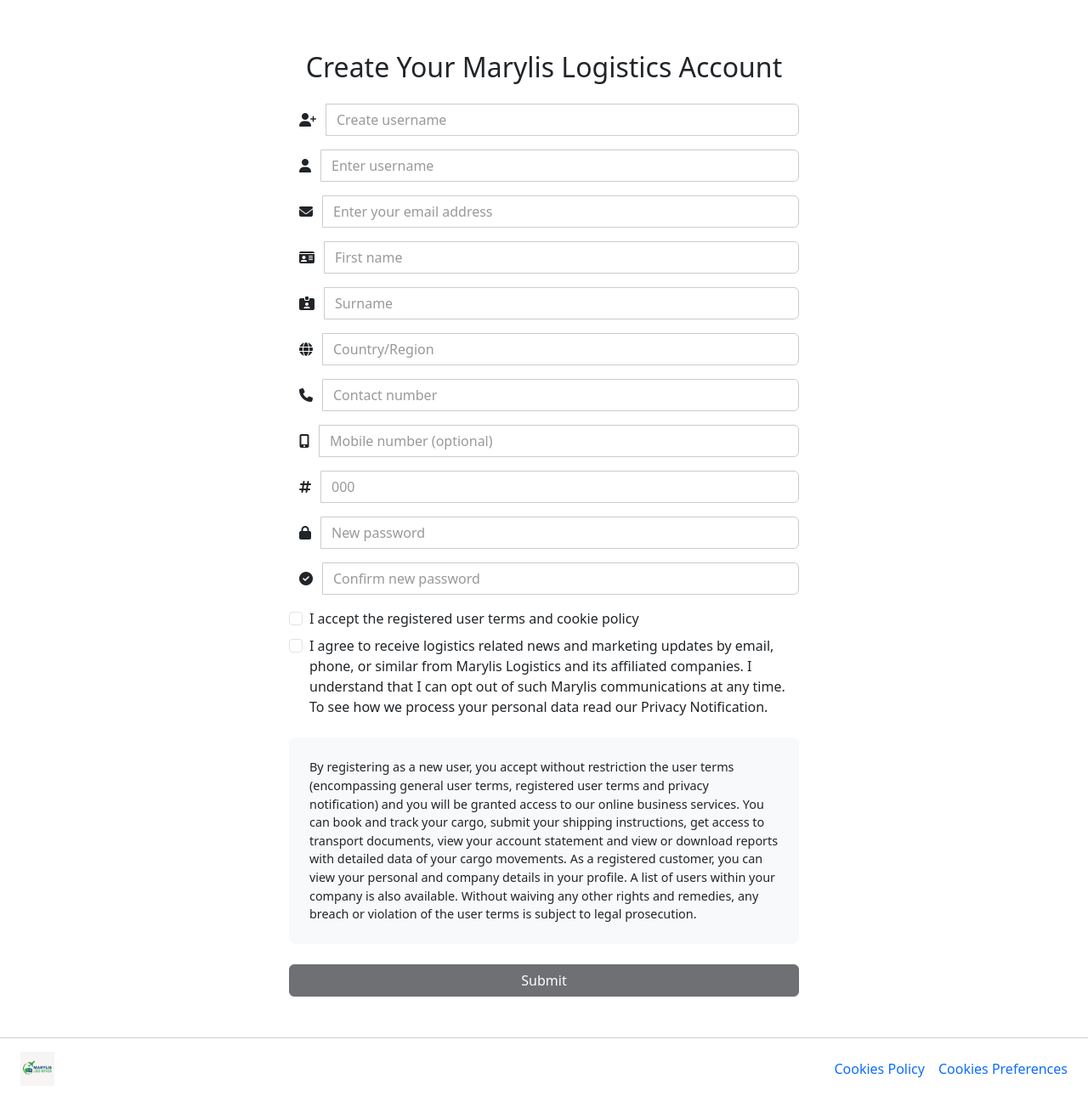
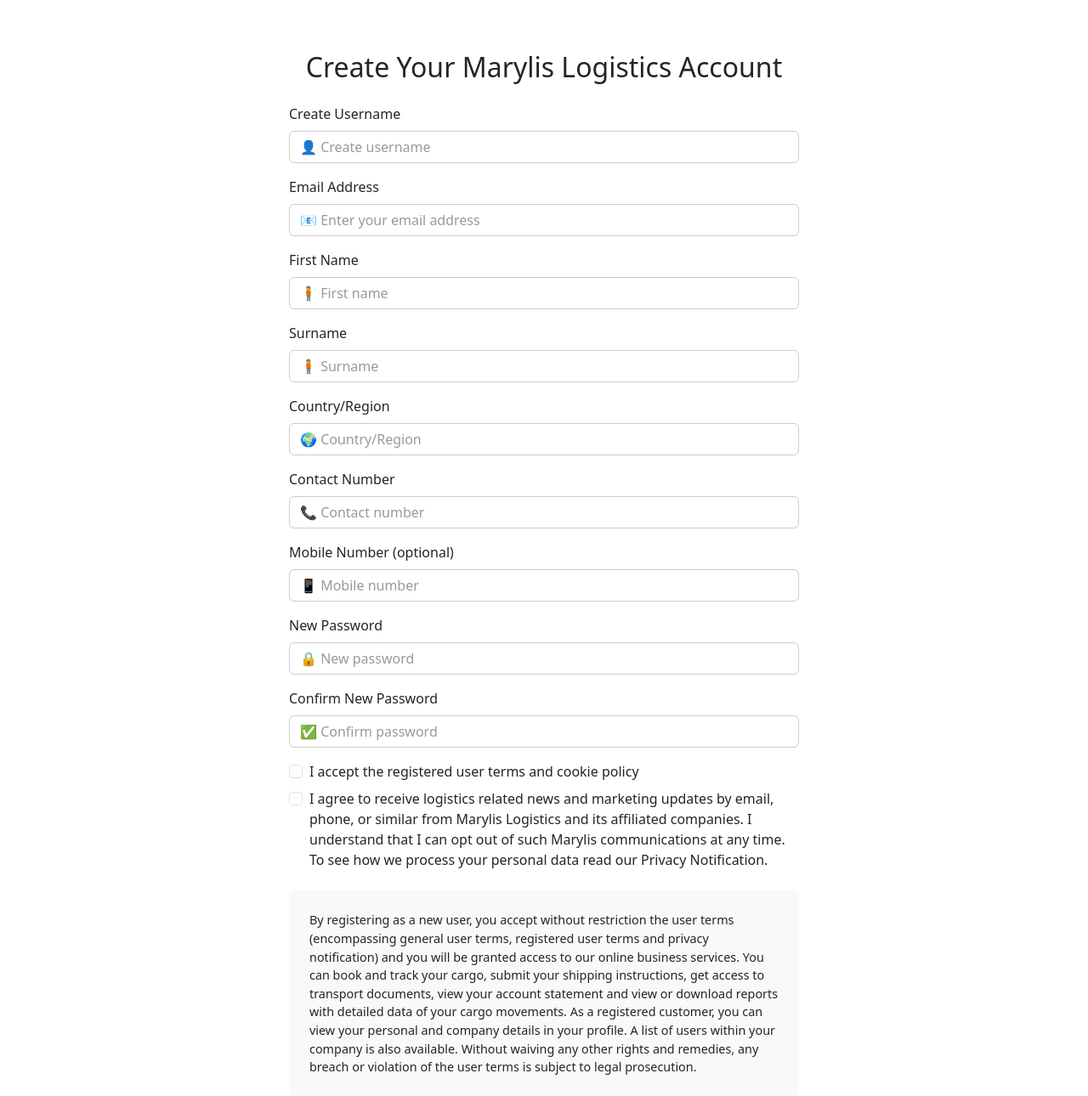
Before and after one commit to ERIKAYOSSA/marylis-logistics-backend, a FastAPI app: page /register in a window 1280 px wide. Shown: the part 67-1357 px from the top of the page at 85% size. Before the commit the page ends 1335 px from the top, so only its background shows below. Run offline with FastAPI, Linux system fonts and the light colour scheme; some libraries are stand-ins or nearby versions.

Commit message:
register est pret

```diff
--- a/app/templates/register.html
+++ b/app/templates/register.html
@@ -4,7 +4,6 @@
   <meta charset="UTF-8">
   <title>Register - Marylis Logistics</title>
   <link href="https://cdn.jsdelivr.net/npm/bootstrap@5.3.2/dist/css/bootstrap.min.css" rel="stylesheet">
-  <script src="https://kit.fontawesome.com/a076d05399.js" crossorigin="anonymous"></script>
   <link rel="stylesheet" href="https://cdnjs.cloudflare.com/ajax/libs/font-awesome/6.5.0/css/all.min.css">
   <style>
     :root {
@@ -54,11 +53,6 @@
       padding-top: 60px;
     }
 
-    .input-group-text {
-      background-color: transparent;
-      border: none;
-    }
-
     .form-control {
       border: 1px solid #ccc;
       border-radius: 0.375rem;
@@ -98,6 +92,10 @@
     .theme-toggle {
       cursor: pointer;
     }
+
+    #passwordError {
+      display: none;
+    }
   </style>
 </head>
 <body>
@@ -119,61 +117,34 @@
     <h2 class="text-center mb-4">Create Your Marylis Logistics Account</h2>
 
     <form method="post" action="/register" id="registerForm">
-      <!-- Champs avec icônes -->
-      <div class="mb-3 input-group">
-        <span class="input-group-text"><i class="fas fa-user-plus"></i></span>
-        <input type="text" class="form-control" name="create_username"i class="fas fa-user-plus" placeholder="Create username" required>
-      </div>
+      <!-- Champs avec labels et icônes dans les placeholders -->
+      <label class="form-label">Create Username</label>
+      <input type="text" class="form-control mb-3" name="create_username" placeholder="👤 Create username" required>
 
-      <div class="mb-3 input-group">
-        <span class="input-group-text"><i class="fas fa-user"></i></span>
-        <input type="text" class="form-control" name="username" placeholder="Enter username" required>
-      </div>
+      <label class="form-label">Email Address</label>
+      <input type="email" class="form-control mb-3" name="email" placeholder="📧 Enter your email address" required>
 
-      <div class="mb-3 input-group">
-        <span class="input-group-text"><i class="fas fa-envelope"></i></span>
-        <input type="email" class="form-control" name="email" placeholder="Enter your email address" required>
-      </div>
+      <label class="form-label">First Name</label>
+      <input type="text" class="form-control mb-3" name="first_name" placeholder="🧍 First name" required>
 
-      <div class="mb-3 input-group">
-        <span class="input-group-text"><i class="fas fa-id-card"></i></span>
-        <input type="text" class="form-control" name="first_name" placeholder="First name" required>
-      </div>
+      <label class="form-label">Surname</label>
+      <input type="text" class="form-control mb-3" name="surname" placeholder="🧍 Surname" required>
 
-      <div class="mb-3 input-group">
-        <span class="input-group-text"><i class="fas fa-id-card-alt"></i></span>
-        <input type="text" class="form-control" name="surname" placeholder="Surname" required>
-      </div>
+      <label class="form-label">Country/Region</label>
+      <input type="text" class="form-control mb-3" name="country" placeholder="🌍 Country/Region" required>
 
-      <div class="mb-3 input-group">
-        <span class="input-group-text"><i class="fas fa-globe"></i></span>
-        <input type="text" class="form-control" name="country" placeholder="Country/Region" required>
-      </div>
+      <label class="form-label">Contact Number</label>
+      <input type="contact_number" class="form-control mb-3" name="contact_number" placeholder="📞 Contact number" required>
 
-      <div class="mb-3 input-group">
-        <span class="input-group-text"><i class="fas fa-phone"></i></span>
-        <input type="text" class="form-control" name="contact_number" placeholder="Contact number" required>
-      </div>
+      <label class="form-label">Mobile Number (optional)</label>
+      <input type="mobile_number" class="form-control mb-3" name="mobile_number" placeholder="📱 Mobile number">
 
-      <div class="mb-3 input-group">
-        <span class="input-group-text"><i class="fas fa-mobile-alt"></i></span>
-        <input type="text" class="form-control" name="mobile_number" placeholder="Mobile number (optional)">
-      </div>
+      <label class="form-label">New Password</label>
+      <input type="password" class="form-control mb-3" name="new_password" placeholder="🔒 New password" required>
 
-      <div class="mb-3 input-group">
-        <span class="input-group-text"><i class="fas fa-hashtag"></i></span>
-        <input type="text" class="form-control" name="code" placeholder="000" required>
-      </div>
-
-      <div class="mb-3 input-group">
-        <span class="input-group-text"><i class="fas fa-lock"></i></span>
-        <input type="password" class="form-control" name="new_password" placeholder="New password" required>
-      </div>
-
-      <div class="mb-3 input-group">
-        <span class="input-group-text"><i class="fas fa-check-circle"></i></span>
-        <input type="password" class="form-control" name="confirm_password" placeholder="Confirm new password" required>
-      </div>
+      <label class="form-label">Confirm New Password</label>
+      <input type="password" class="form-control mb-1" name="confirm_password" placeholder="✅ Confirm password" required>
+      <div id="passwordError" class="text-danger small">Passwords do not match.</div>
 
       <!-- Checkboxes -->
       <div class="form-check mt-3">
@@ -212,24 +183,23 @@
     </div>
   </footer>
 
-  <!-- ⚙️ Script for theme and form validation -->
+  <!-- ⚙️ Script for theme and validation -->
   <script>
-    // Thème sombre
     document.getElementById('themeToggle').addEventListener('click', () => {
       document.body.classList.toggle('dark-mode');
     });
 
-    // Redirection langue
     document.getElementById('langSelect').addEventListener('change', function () {
       const lang = this.value;
       window.location.href = lang === 'fr' ? '/fr/register' : '/en/register';
     });
-
-    // Validation du formulaire
     const form = document.getElementById('registerForm');
     const submitBtn = document.getElementById('submitBtn');
     const requiredFields = form.querySelectorAll('input[required]');
     const termsCheck = document.getElementById('termsCheck');
+    const passwordField = form.querySelector('input[name="new_password"]');
+    const confirmField = form.querySelector('input[name="confirm_password"]');
+    const passwordError = document.getElementById('passwordError');
 
     function validateForm() {
       let allFilled = true;
@@ -239,7 +209,15 @@
         }
       });
 
-      if (allFilled && termsCheck.checked) {
+      const passwordsMatch = passwordField.value === confirmField.value;
+
+      if (!passwordsMatch && confirmField.value !== "") {
+        passwordError.style.display = "block";
+      } else {
+        passwordError.style.display = "none";
+      }
+
+      if (allFilled && termsCheck.checked && passwordsMatch) {
         submitBtn.disabled = false;
         submitBtn.classList.remove('btn-dark');
         submitBtn.classList.add('btn-success');
```
